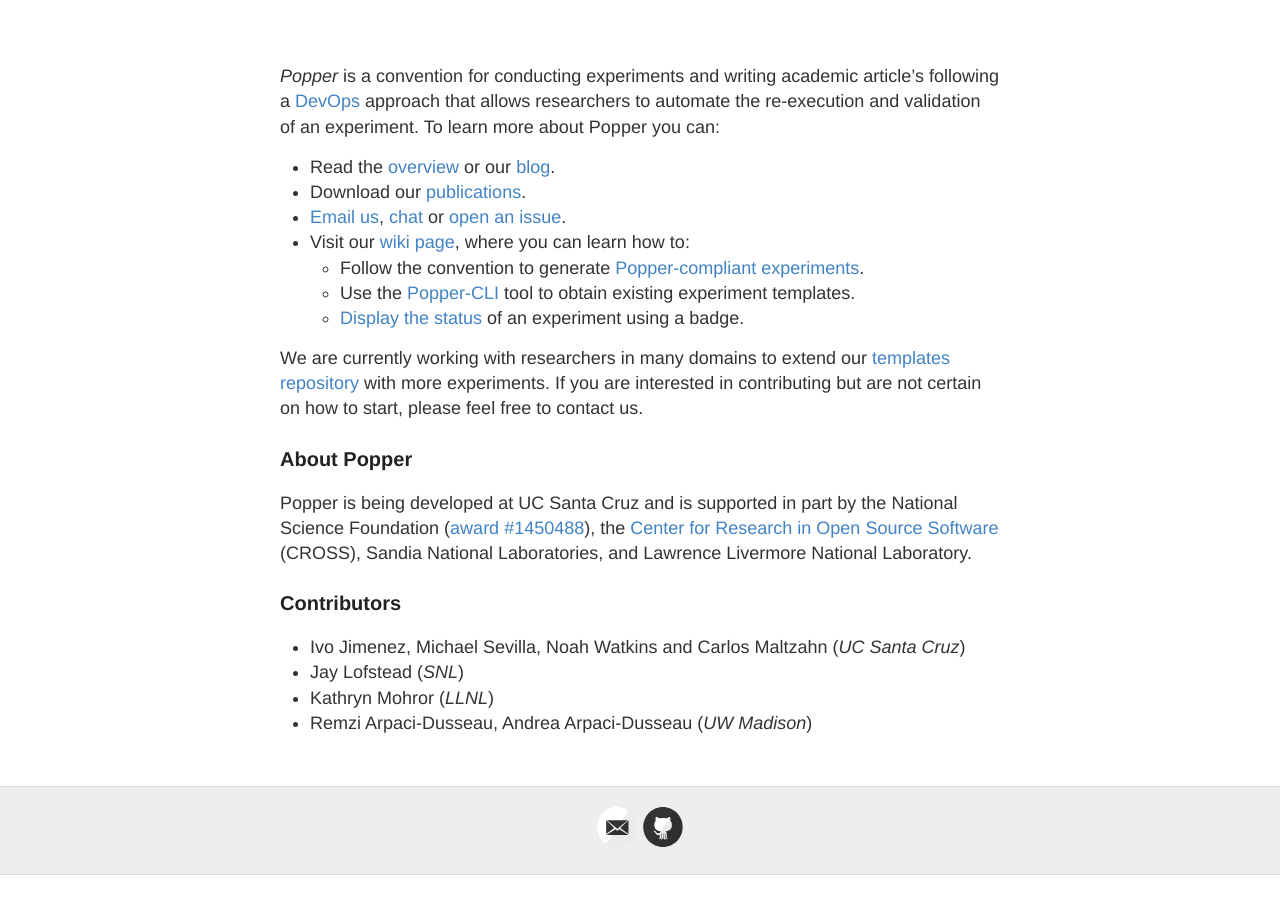
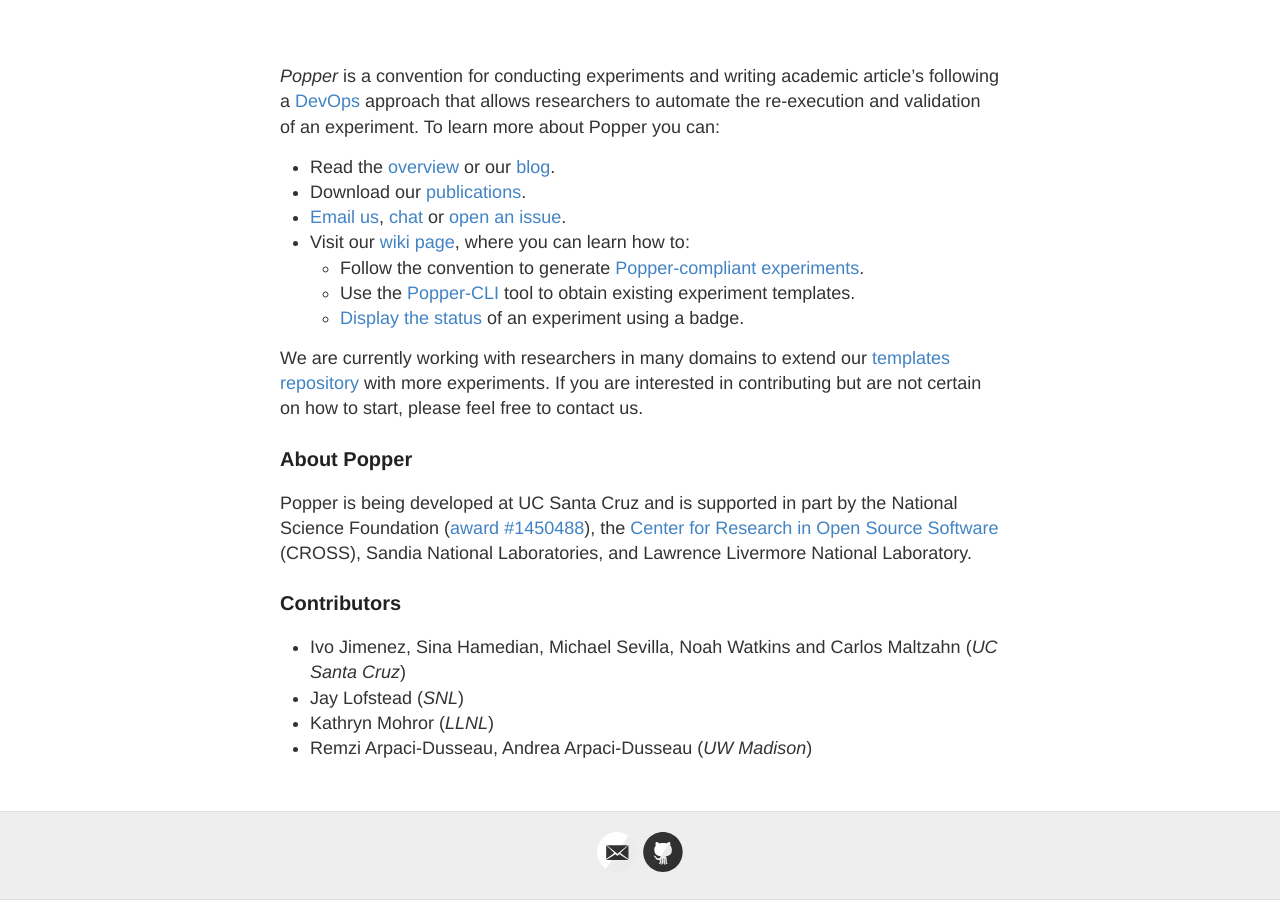
Before and after one commit to getpopper/popper, a Jekyll site: the page built from index.md, in a window 1280 px wide and 900 px high, scrolled down 659 px. Built offline with Jekyll 4.4.1, drawn with Linux system fonts in a browser that asks for light colours; before the commit the page ends 1534 px from its top, so only the background shows below that.

Commit message:
Adds Sina to contributors list

```diff
--- a/index.md
+++ b/index.md
@@ -37,8 +37,8 @@
 
 ### **Contributors**
 
-  * Ivo Jimenez, Michael Sevilla, Noah Watkins and Carlos Maltzahn
-    (_UC Santa Cruz_)
+  * Ivo Jimenez, Sina Hamedian, Michael Sevilla, Noah Watkins and
+    Carlos Maltzahn (_UC Santa Cruz_)
   * Jay Lofstead (_SNL_)
   * Kathryn Mohror (_LLNL_)
   * Remzi Arpaci-Dusseau, Andrea Arpaci-Dusseau (_UW Madison_)
```
